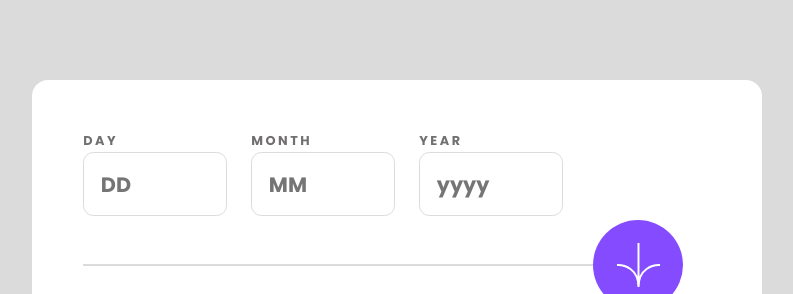
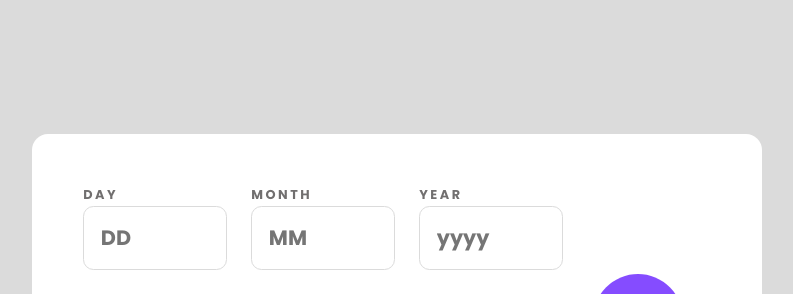
Before and after one commit to eduardff/age-calculator-app-frontendmentor-, a website built with Vite: page index.html in a window 1280 px wide. Shown: the top 294 px of the page, without its empty margins (243-1036 px from the left). Built offline with nearby package versions, Linux system fonts and the light colour scheme.

Commit message:
actualizado

```diff
--- a/style.scss
+++ b/style.scss
@@ -72,16 +72,18 @@ h6 {
   // hyphens: auto; esto agrega giones al cortar una palabra
 }
 // calculator
-
-// .container {
-//   height: 100vh;
-//   display: flex;
-//   align-items: center;
-// }
+@include mq(small) {
+  .container {
+    height: 100vh;
+    display: flex;
+    align-items: center;
+  }
+}
 .calculator {
   display: grid;
   gap: 4rem;
-  margin-block-start: 5rem;
+  margin-block-start: 4rem;
+  padding-block-end: 4rem;
   padding-block: 3em;
   padding-inline: max(4vw, 1em);
   background-color: hsl(0, 0%, 100%);
```
